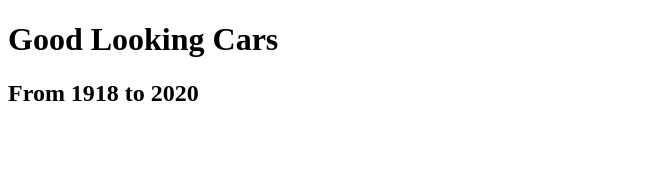
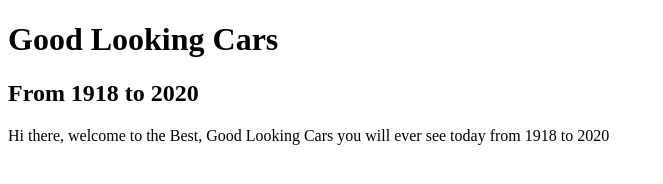
Before and after one commit to urielm1169/Udi-s-Cars, a plain HTML site: page index.html in a window 1280 px wide. Shown: the whole page, without its empty margins (0-663 px from the left). Drawn offline with Linux system fonts and the light colour scheme.

Commit message:
i did work

```diff
--- a/Index.html
+++ b/index.html
@@ -4,11 +4,12 @@
     <meta charset="UTF-8">
     <meta http-equiv="X-UA-Compatible" content="IE=edge">
     <meta name="viewport" content="width=device-width, initial-scale=1.0">
-    <title>Document</title>
+    <title>Good Looking Cars</title>
 </head>
 <body>
     <h1>Good Looking Cars</h1>
     <h2>From 1918 to 2020</h2>
+    <p>Hi there, welcome to the Best, Good Looking Cars you will ever see today from 1918 to 2020</p>
 
 </body>
 </html>
```
